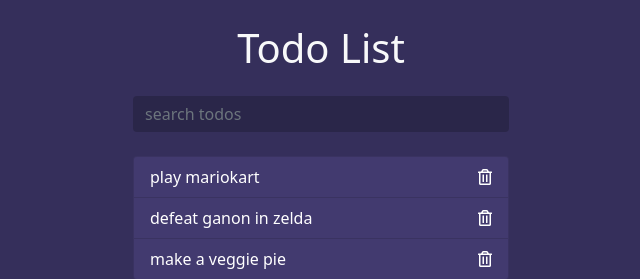
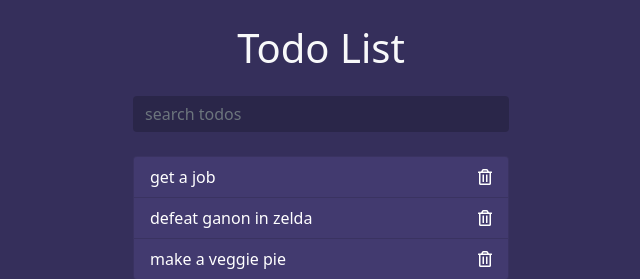
Before and after one commit to duran-2020/Todo-App, a plain HTML site: page index.html in a window 1280 px wide. Shown: the top 279 px of the page, 319-959 px from the left. Drawn offline with nearby package versions, Linux system fonts and the light colour scheme.

Commit message:
Modified string on first todo list

```diff
--- a/index.html
+++ b/index.html
@@ -23,7 +23,7 @@
 
         <ul class="list-group todos mx-auto text-light">
             <li class="list-group-item d-flex justify-content-between align-items-center">
-                <span>play mariokart</span>
+                <span>get a job</span>
                 <i class="far fa-trash-alt delete"></i>
             </li>
             <li class="list-group-item d-flex justify-content-between align-items-center">
```
